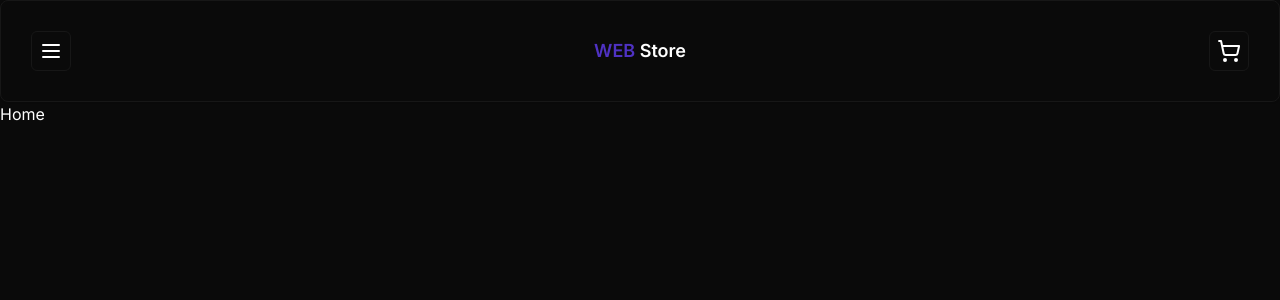
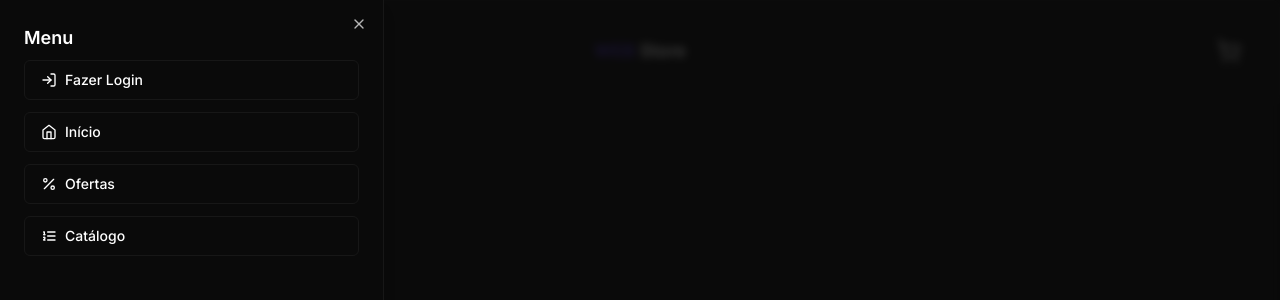
Before and after one commit to Alexsandro-ms/web-store, a Next.js app: page / in a window 1280 px wide. Both pictures are taken after a click on the button 51 px from the left and 51 px from the top of the page. Shown: the top 300 px of the page. Built offline with nearby package versions, Linux system fonts and the light colour scheme.

Commit message:
feat(header): add header menu using sheet component
- Installed sheet from shadcn-ui

```diff
--- a/package.json
+++ b/package.json
@@ -10,6 +10,7 @@
   },
   "dependencies": {
     "@prisma/client": "^5.4.2",
+    "@radix-ui/react-dialog": "^1.0.5",
     "@radix-ui/react-slot": "^1.0.2",
     "class-variance-authority": "^0.7.0",
     "clsx": "^2.0.0",
--- a/src/components/ui/header.tsx
+++ b/src/components/ui/header.tsx
@@ -2,14 +2,40 @@
 import React from "react";
 import { Card } from "./card";
 import { Button } from "./button";
-import { MenuIcon, ShoppingCartIcon  } from "lucide-react";
+import { MenuIcon, ShoppingCartIcon, LogInIcon, HomeIcon, PercentIcon, ListOrderedIcon } from "lucide-react";
+import { Sheet, SheetContent, SheetHeader, SheetTrigger } from "./sheet";
 
 const Header = () => {
     return (
     <Card className="flex p-[1.875rem] justify-between items-center">
-        <Button size={"icon"} variant={"outline"}>
-            <MenuIcon />
-        </Button>
+        <Sheet>
+            <SheetTrigger asChild>
+            <Button size={"icon"} variant={"outline"}>
+                <MenuIcon />
+            </Button>
+            </SheetTrigger>
+            <SheetContent side={"left"}>
+                <SheetHeader className="text-left text-lg font-semibold">Menu</SheetHeader>
+                <div className="mt-2 flex flex-col gap-3">
+                <Button variant={"outline"} className="w-full justify-start gap-2">
+                    <LogInIcon size={16} />
+                    Fazer Login
+                </Button>
+                <Button variant={"outline"} className="w-full justify-start gap-2">
+                    <HomeIcon size={16} />
+                    Início
+                </Button>
+                <Button variant={"outline"} className="w-full justify-start gap-2">
+                    <PercentIcon size={16} />
+                    Ofertas
+                </Button>
+                <Button variant={"outline"} className="w-full justify-start gap-2">
+                    <ListOrderedIcon size={16} />
+                    Catálogo
+                </Button>
+                </div>
+            </SheetContent>
+        </Sheet>
         <h1 className="text-lg font-semibold"><span className="text-primary uppercase">Web</span> Store</h1>
         <Button size={"icon"} variant={"outline"}>
             <ShoppingCartIcon />
--- /dev/null
+++ b/src/components/ui/sheet.tsx
@@ -0,0 +1,140 @@
+"use client"
+
+import * as React from "react"
+import * as SheetPrimitive from "@radix-ui/react-dialog"
+import { cva, type VariantProps } from "class-variance-authority"
+import { X } from "lucide-react"
+
+import { cn } from "@/lib/utils"
+
+const Sheet = SheetPrimitive.Root
+
+const SheetTrigger = SheetPrimitive.Trigger
+
+const SheetClose = SheetPrimitive.Close
+
+const SheetPortal = SheetPrimitive.Portal
+
+const SheetOverlay = React.forwardRef<
+  React.ElementRef<typeof SheetPrimitive.Overlay>,
+  React.ComponentPropsWithoutRef<typeof SheetPrimitive.Overlay>
+>(({ className, ...props }, ref) => (
+  <SheetPrimitive.Overlay
+    className={cn(
+      "fixed inset-0 z-50 bg-background/80 backdrop-blur-sm data-[state=open]:animate-in data-[state=closed]:animate-out data-[state=closed]:fade-out-0 data-[state=open]:fade-in-0",
+      className
+    )}
+    {...props}
+    ref={ref}
+  />
+))
+SheetOverlay.displayName = SheetPrimitive.Overlay.displayName
+
+const sheetVariants = cva(
+  "fixed z-50 gap-4 bg-background p-6 shadow-lg transition ease-in-out data-[state=open]:animate-in data-[state=closed]:animate-out data-[state=closed]:duration-300 data-[state=open]:duration-500",
+  {
+    variants: {
+      side: {
+        top: "inset-x-0 top-0 border-b data-[state=closed]:slide-out-to-top data-[state=open]:slide-in-from-top",
+        bottom:
+          "inset-x-0 bottom-0 border-t data-[state=closed]:slide-out-to-bottom data-[state=open]:slide-in-from-bottom",
+        left: "inset-y-0 left-0 h-full w-3/4 border-r data-[state=closed]:slide-out-to-left data-[state=open]:slide-in-from-left sm:max-w-sm",
+        right:
+          "inset-y-0 right-0 h-full w-3/4  border-l data-[state=closed]:slide-out-to-right data-[state=open]:slide-in-from-right sm:max-w-sm",
+      },
+    },
+    defaultVariants: {
+      side: "right",
+    },
+  }
+)
+
+interface SheetContentProps
+  extends React.ComponentPropsWithoutRef<typeof SheetPrimitive.Content>,
+    VariantProps<typeof sheetVariants> {}
+
+const SheetContent = React.forwardRef<
+  React.ElementRef<typeof SheetPrimitive.Content>,
+  SheetContentProps
+>(({ side = "right", className, children, ...props }, ref) => (
+  <SheetPortal>
+    <SheetOverlay />
+    <SheetPrimitive.Content
+      ref={ref}
+      className={cn(sheetVariants({ side }), className)}
+      {...props}
+    >
+      {children}
+      <SheetPrimitive.Close className="absolute right-4 top-4 rounded-sm opacity-70 ring-offset-background transition-opacity hover:opacity-100 focus:outline-none focus:ring-2 focus:ring-ring focus:ring-offset-2 disabled:pointer-events-none data-[state=open]:bg-secondary">
+        <X className="h-4 w-4" />
+        <span className="sr-only">Close</span>
+      </SheetPrimitive.Close>
+    </SheetPrimitive.Content>
+  </SheetPortal>
+))
+SheetContent.displayName = SheetPrimitive.Content.displayName
+
+const SheetHeader = ({
+  className,
+  ...props
+}: React.HTMLAttributes<HTMLDivElement>) => (
+  <div
+    className={cn(
+      "flex flex-col space-y-2 text-center sm:text-left",
+      className
+    )}
+    {...props}
+  />
+)
+SheetHeader.displayName = "SheetHeader"
+
+const SheetFooter = ({
+  className,
+  ...props
+}: React.HTMLAttributes<HTMLDivElement>) => (
+  <div
+    className={cn(
+      "flex flex-col-reverse sm:flex-row sm:justify-end sm:space-x-2",
+      className
+    )}
+    {...props}
+  />
+)
+SheetFooter.displayName = "SheetFooter"
+
+const SheetTitle = React.forwardRef<
+  React.ElementRef<typeof SheetPrimitive.Title>,
+  React.ComponentPropsWithoutRef<typeof SheetPrimitive.Title>
+>(({ className, ...props }, ref) => (
+  <SheetPrimitive.Title
+    ref={ref}
+    className={cn("text-lg font-semibold text-foreground", className)}
+    {...props}
+  />
+))
+SheetTitle.displayName = SheetPrimitive.Title.displayName
+
+const SheetDescription = React.forwardRef<
+  React.ElementRef<typeof SheetPrimitive.Description>,
+  React.ComponentPropsWithoutRef<typeof SheetPrimitive.Description>
+>(({ className, ...props }, ref) => (
+  <SheetPrimitive.Description
+    ref={ref}
+    className={cn("text-sm text-muted-foreground", className)}
+    {...props}
+  />
+))
+SheetDescription.displayName = SheetPrimitive.Description.displayName
+
+export {
+  Sheet,
+  SheetPortal,
+  SheetOverlay,
+  SheetTrigger,
+  SheetClose,
+  SheetContent,
+  SheetHeader,
+  SheetFooter,
+  SheetTitle,
+  SheetDescription,
+}
```
Also changed, not shown: 1 other file (tests, documents, lock files or other folders).
